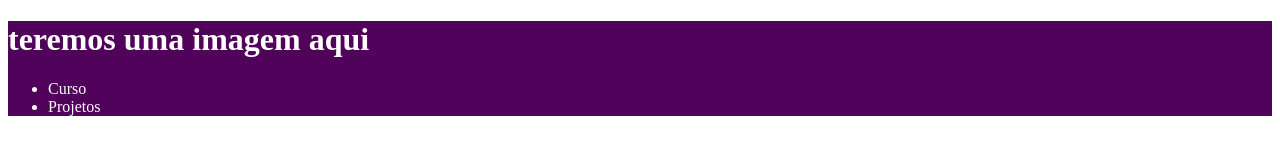
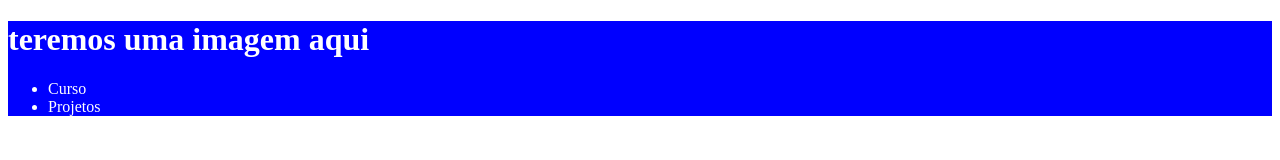
Before and after one commit to adevilsonmatos/sitemirante, a plain HTML site: page index.html in a window 1280 px wide. Drawn offline with Linux system fonts and the light colour scheme.

Commit message:
mudei fundo do cabeçario

```diff
--- a/styles.css
+++ b/styles.css
@@ -1,4 +1,4 @@
 header{
-    background-color: #51025a;
+    background-color: blue;
     color:white;
 }
```
